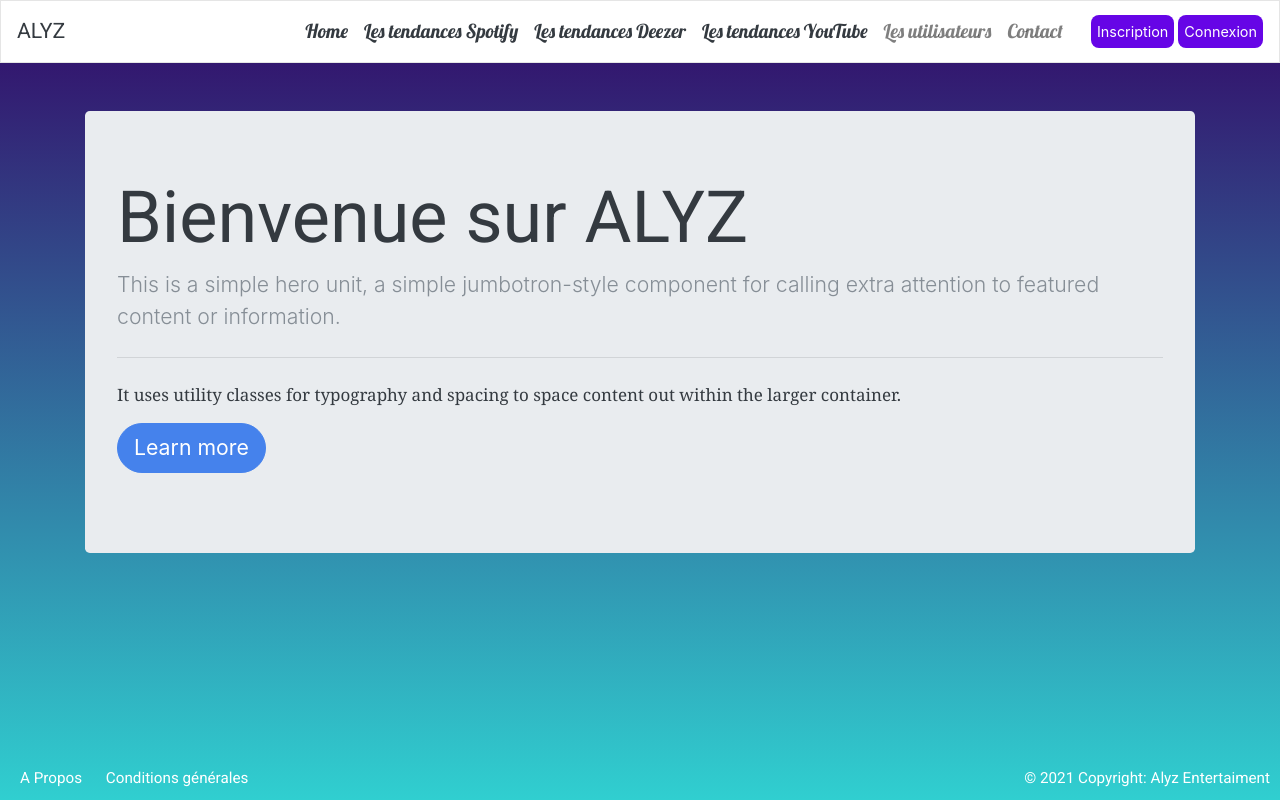
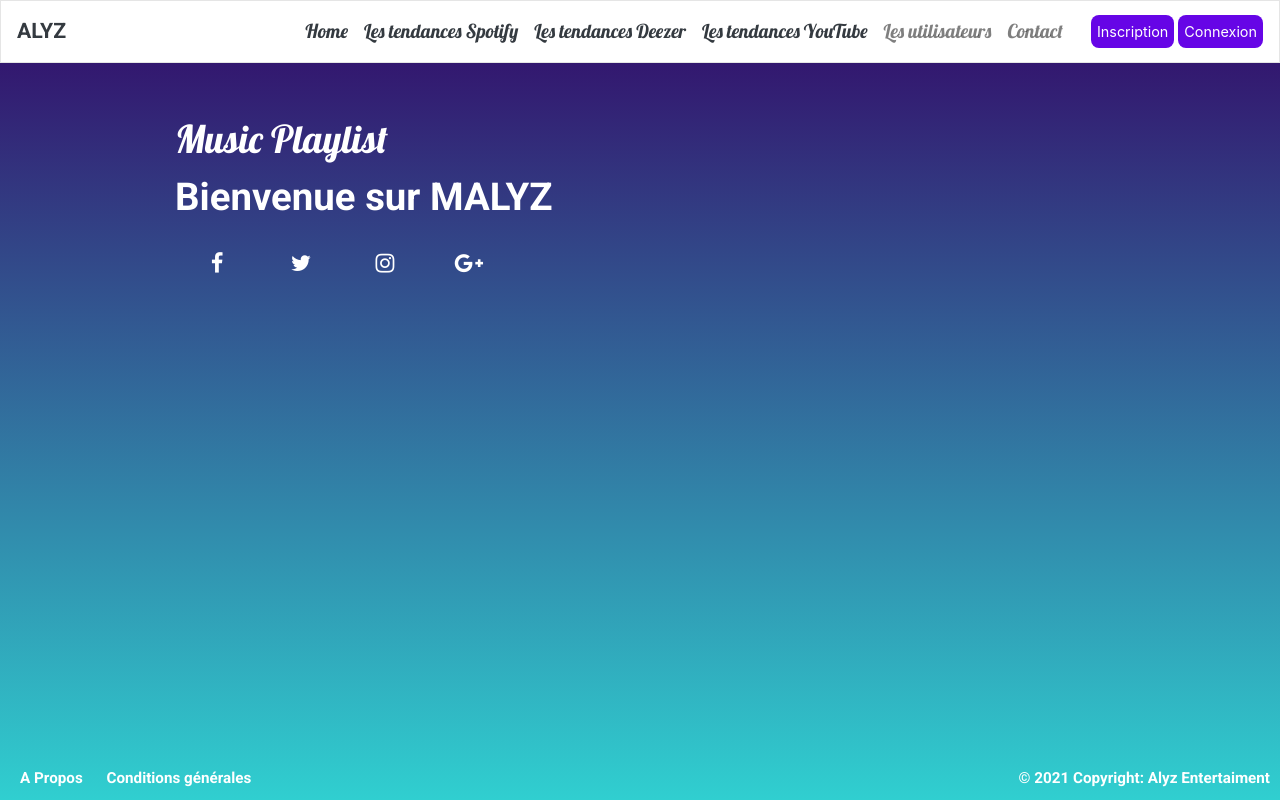
Before and after one commit to AitZak/alyz, a Symfony app: template templates/app/index.html.twig in a window 1280 px wide. Run offline with Twig, Linux system fonts and the light colour scheme; the template is opened without the code that fills it, so the values that code supplies are empty; style sheets or scripts are compiled from the project's sources; some libraries are stand-ins or nearby versions.

Commit message:
[FRONT HOMEPAGE] Add front for homepage

```diff
--- a/assets/app.js
+++ b/assets/app.js
@@ -37,7 +37,7 @@
     }}>
     <HashRouter>
         <NavbarWithRouter />
-        <main className="container pt-5">
+        <main className="container-fluid pt-5">
             <Switch>
                 <Route path="/login" component={LoginPage} />
                 <Route path="/contact" component={ContactPage} />
--- a/assets/pages/HomePage.jsx
+++ b/assets/pages/HomePage.jsx
@@ -1,15 +1,25 @@
 import React from 'react';
+import "../styles/homepage.css"
 
 const HomePage = () => {
-    return (<div className="jumbotron">
-    <h1 className="display-3">Bienvenue sur ALYZ</h1>
-    <p className="lead">This is a simple hero unit, a simple jumbotron-style component for calling extra attention to featured content or information.</p>
-    <hr className="my-4"/>
-    <p>It uses utility classes for typography and spacing to space content out within the larger container.</p>
-    <p className="lead">
-      <a className="btn btn-primary btn-lg" href="#" role="button">Learn more</a>
-    </p>
-  </div> );
+    return (
+        <div className="row padding homepage_title">
+            <div className="col-8 style_font">Music Playlist</div>
+            <div className="w-100"></div>
+            <div className="col ">Bienvenue sur MALYZ</div>
+            <div className="w-100"></div>
+            <div className="col">
+
+                <a href="#" target="_blank" className="btn-social btn-lg"><i className="fa fa-facebook"></i></a>
+
+                <a href="#" target="_blank" className="btn-social btn-lg"><i className="fa fa-twitter"></i></a>
+
+                <a href="#" target="_blank" className="btn-social btn-lg"><i className="fa fa-instagram"></i></a>
+
+                <a href="#" target="_blank" className="btn-social btn-lg"><i className="fa fa-google-plus"></i></a>
+            </div>
+        </div>
+    );
 };
 
 export default HomePage;
--- a/assets/styles/app.css
+++ b/assets/styles/app.css
@@ -2,12 +2,10 @@
     margin: 0;
     height: 100%;
     font-family: 'Roboto', sans-serif;
-    background-image: linear-gradient(to top, #30cfd0 0%, #330867 100%);
-    background-attachment: fixed;
 }
 
-.link_color{
-    color: #000000 !important;
+body {
+    background-image: linear-gradient(to top, #30cfd0 0%, #330867 100%);
 }
 
 .navbar_title{
@@ -21,18 +19,6 @@
 
 .slogan{
     font-size: 10px;
-}
-
-.homepage_title{
-
-}
-
-.playlist_title{
-
-}
-
-.logo_font{
-    font-family: 'Lobster', cursive !important;
 }
 
 .button_custum{
--- /dev/null
+++ b/assets/styles/homepage.css
@@ -0,0 +1,89 @@
+@import url("//maxcdn.bootstrapcdn.com/font-awesome/4.3.0/css/font-awesome.min.css");
+
+.homepage_title{
+    font-size: 3vw;
+    color: #ffffff;
+}
+
+.style_font{
+    font-family: 'Lobster', cursive !important;
+}
+
+.playlist_title{
+
+}
+
+.padding{
+    padding-left: 10rem !important;
+}
+
+
+/* ==========================================================================
+   #Reseaux sociaux
+   ========================================================================== */
+
+a.btn-social,
+.btn-social
+{
+    border-radius: 50%;
+    color: #ffffff !important;
+    display: inline-block;
+    height: 54px;
+    line-height: 54px;
+    margin: 8px 4px;
+    text-align: center;
+    text-decoration: none;
+    transition: background-color .3s;
+    webkit-transition: background-color .3s;
+    width: 54px;
+}
+
+.btn-social .fa,.btn-social i
+{
+    backface-visibility: hidden;
+    moz-backface-visibility: hidden;
+    ms-transform: scale(1);
+    o-transform: scale(1);
+    transform: scale(1);
+    transition: all .25s;
+    webkit-backface-visibility: hidden;
+    webkit-transform: scale(1);
+    webkit-transition: all .25s;
+}
+.btn-social:hover,.btn-social:focus
+{
+    color: #fff;
+    outline: none;
+    text-decoration: none;
+}
+.btn-social:hover .fa,.btn-social:focus .fa,.btn-social:hover i,.btn-social:focus i
+{
+    ms-transform: scale(1.3);
+    o-transform: scale(1.3);
+    transform: scale(1.3);
+    webkit-transform: scale(1.3);
+}
+.btn-social.btn-xs
+{
+    font-size: 9px;
+    height: 24px;
+    line-height: 13px;
+    margin: 6px 2px;
+    width: 24px;
+}
+.btn-social.btn-sm
+{
+    font-size: 13px;
+    height: 36px;
+    line-height: 18px;
+    margin: 6px 2px;
+    width: 36px;
+}
+.btn-social.btn-lg
+{
+    font-size: 22px;
+    height: 72px;
+    line-height: 40px;
+    margin: 10px 6px;
+    width: 72px;
+}
--- a/templates/app/index.html.twig
+++ b/templates/app/index.html.twig
@@ -6,7 +6,9 @@
     <link rel="preconnect" href="https://fonts.gstatic.com">
     <link href="https://fonts.googleapis.com/css2?family=Lobster&display=swap" rel="stylesheet">
     <link rel="preconnect" href="https://fonts.gstatic.com">
-    <link href="https://fonts.googleapis.com/css2?family=Roboto&display=swap" rel="stylesheet">
+    <link rel="preconnect" href="https://fonts.gstatic.com">
+    <link href="https://fonts.googleapis.com/css2?family=Roboto:wght@700&display=swap" rel="stylesheet">
+    <link rel="stylesheet" href="https://stackpath.bootstrapcdn.com/font-awesome/4.7.0/css/font-awesome.min.css" integrity="sha384-wvfXpqpZZVQGK6TAh5PVlGOfQNHSoD2xbE+QkPxCAFlNEevoEH3Sl0sibVcOQVnN" crossorigin="anonymous">
     {{ encore_entry_link_tags('app') }}
 {%endblock%}
 {% block body %}
```
